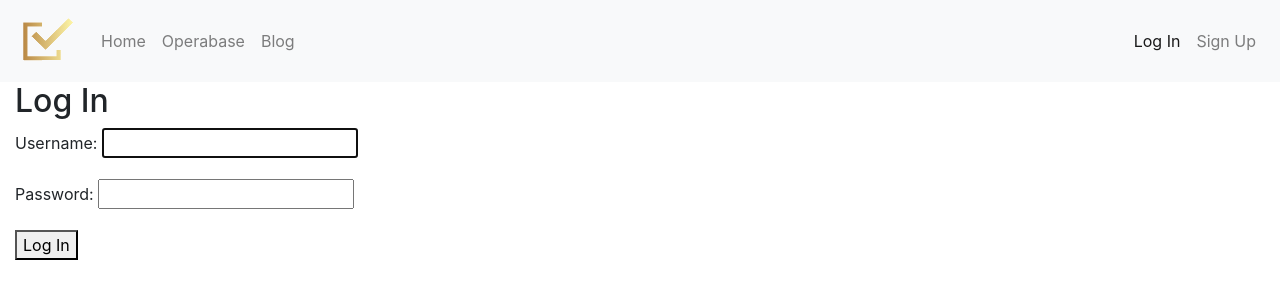
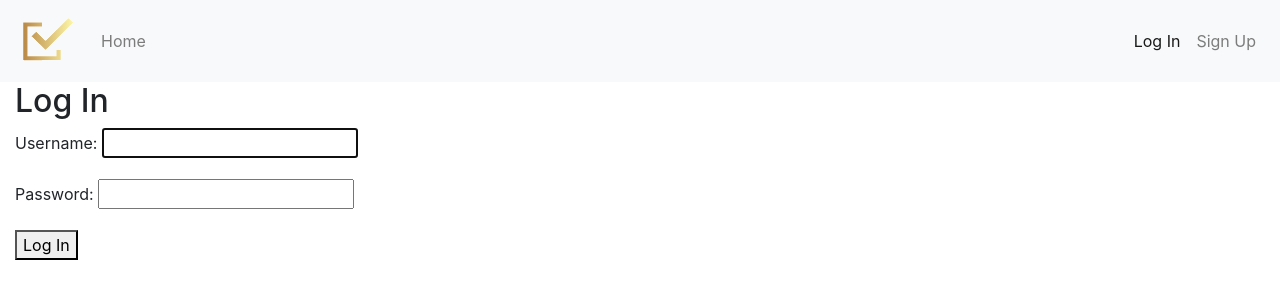
Before and after one commit to haessar/melodramatick, a Django app: page /accounts/login/ in a window 1280 px wide. Shown: the top 300 px of the page. Run offline with Django 3.2, Linux system fonts and the light colour scheme; parts of the project's set-up code (start-up, migrations or seed data) failed here and were passed over; some libraries are stand-ins or nearby versions; some web fonts are replaced.

Commit message:
allow additional nav links to be set by sub-project

```diff
--- a/melodramatick/templates/base.html
+++ b/melodramatick/templates/base.html
@@ -92,12 +92,7 @@
             </li>
             {% endblock %}
           {% endif %}
-          <li class="nav-item">
-            <a class="nav-link" href="https://www.operabase.com/productions/en" target="_blank">Operabase</a>
-          </li>
-          <li class="nav-item">
-            <a class="nav-link" href="https://britopblog.wordpress.com/" target="_blank">Blog</a>
-          </li>
+          {% block more-links %}{% endblock %}
           {% comment %} <li class="nav-item dropdown">
             <a class="nav-link dropdown-toggle" href="#" id="navbarDropdown" role="button" data-toggle="dropdown" aria-haspopup="true" aria-expanded="false">
               Dropdown
```
